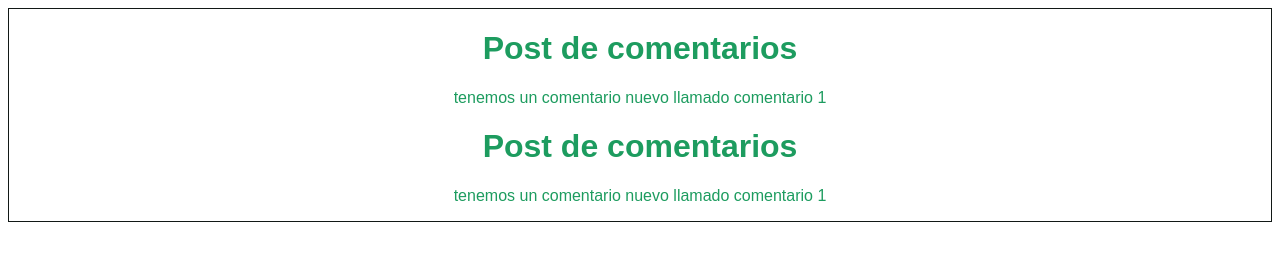
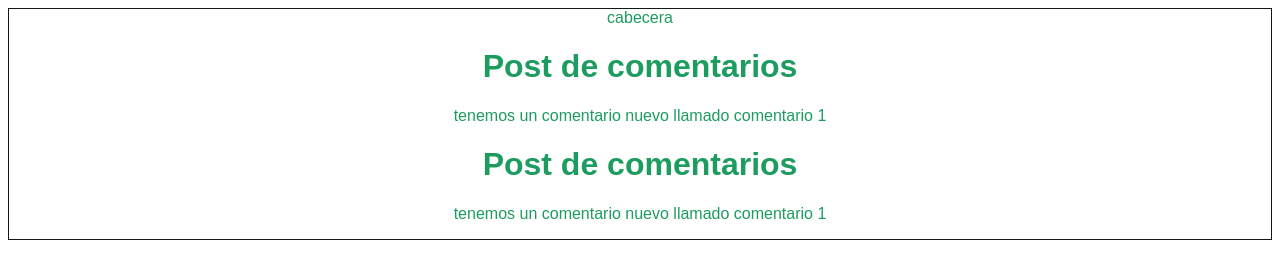
Before and after one commit to luigisoft033/pruebablog, a plain HTML site: page index.html in a window 1280 px wide. Drawn offline with Linux system fonts and the light colour scheme.

Commit message:
creacion cde cabecera

```diff
--- a/index.html
+++ b/index.html
@@ -12,6 +12,7 @@
 
 <body>
     <div id="container">
+        <div>cabecera</div>
         <div id="post">
             <h1>Post de comentarios</h1>
             <p>tenemos un comentario nuevo llamado comentario 1</p>
```
